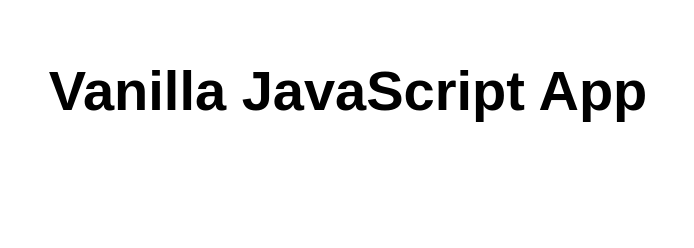
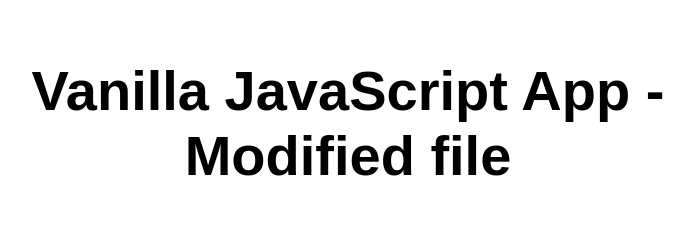
Before and after one commit to v-amalmo/my-first-static-web-app, a plain HTML site: page index.html in a window 1280 px wide. Shown: the whole page, without its empty margins (292-986 px from the left). Drawn offline with Linux system fonts and the light colour scheme.

Commit message:
new files

```diff
--- a/index.html
+++ b/index.html
@@ -10,7 +10,7 @@
 
 <body>
   <main>
-    <h1>Vanilla JavaScript App</h1>
+    <h1>Vanilla JavaScript App - Modified file</h1>
   </main>
 </body>
 
```
